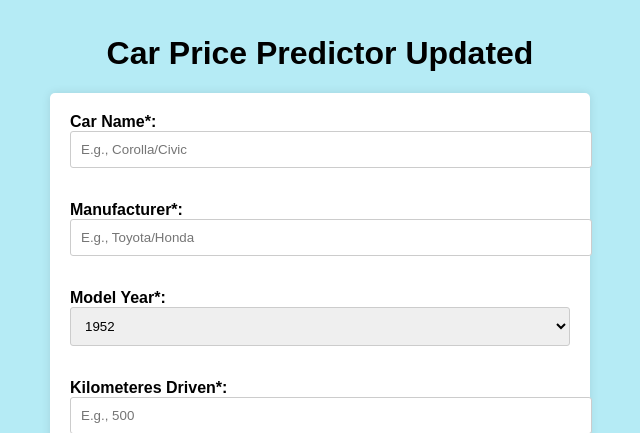
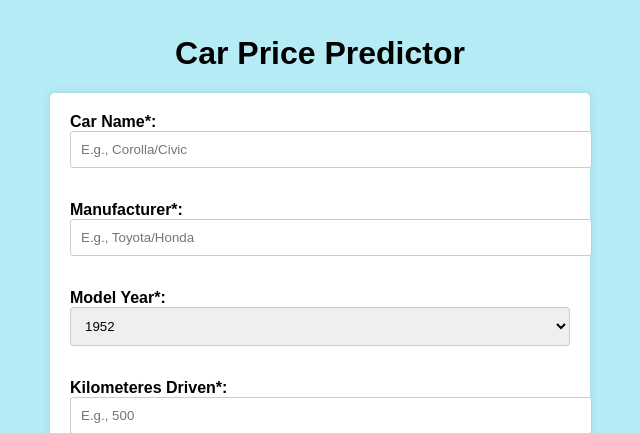
Before and after one commit to zaidworks515/Car-Price-Predictor, a Flask app: page / in a window 1280 px wide. Shown: the top 433 px of the page, without its empty margins (320-960 px from the left). Run offline with Flask 3, Linux system fonts and the light colour scheme.

Commit message:
Update index.html

```diff
--- a/templates/index.html
+++ b/templates/index.html
@@ -5,7 +5,7 @@
     <link rel="stylesheet" href="{{ url_for('static', filename='style.css') }}">
 </head>
 <body>
-    <h1>Car Price Predictor Updated</h1>
+    <h1>Car Price Predictor</h1>
 
     <form id="carForm" method="POST" action="/predict">
         <label for="car_name">Car Name*:</label>
```
